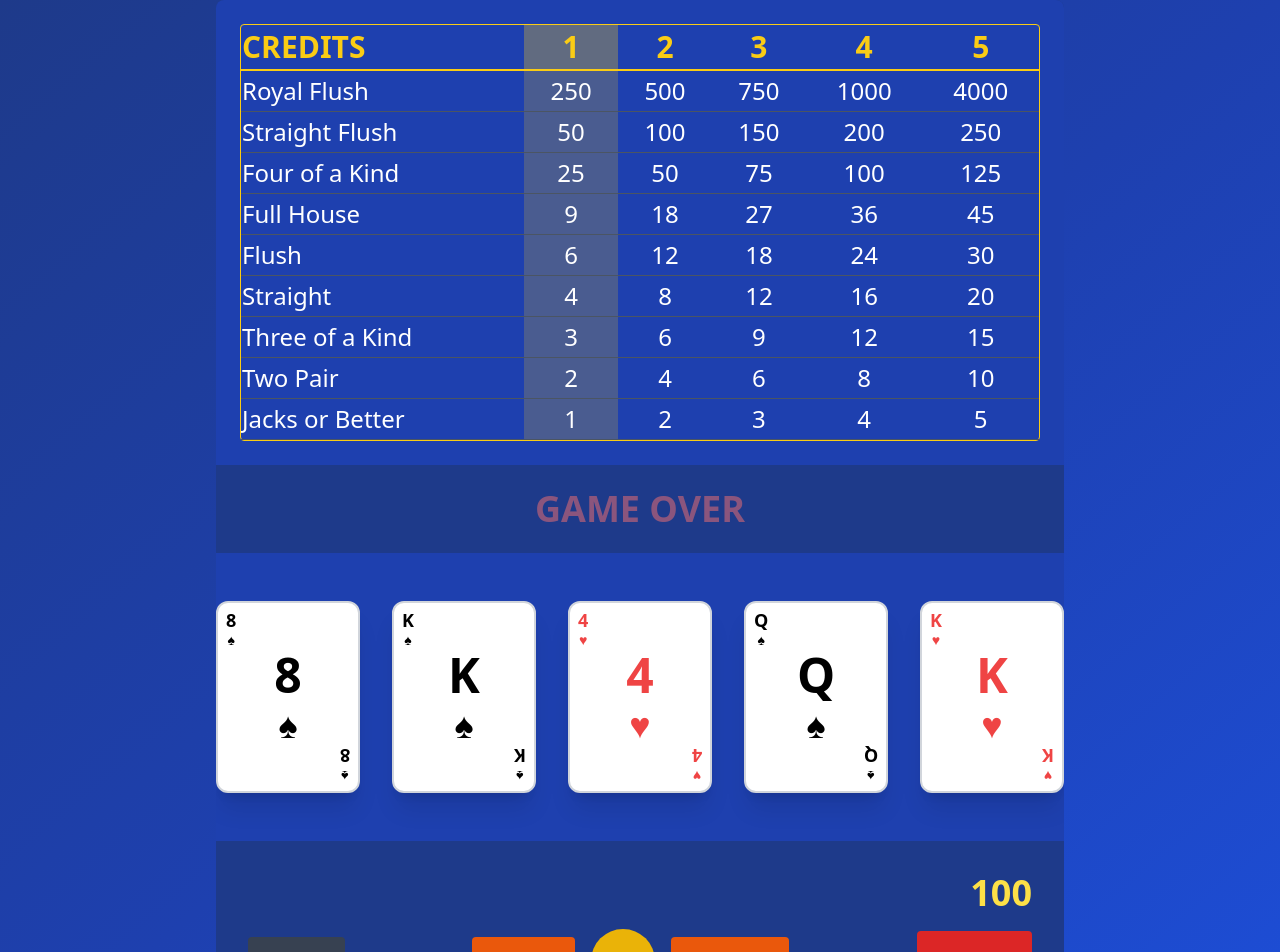
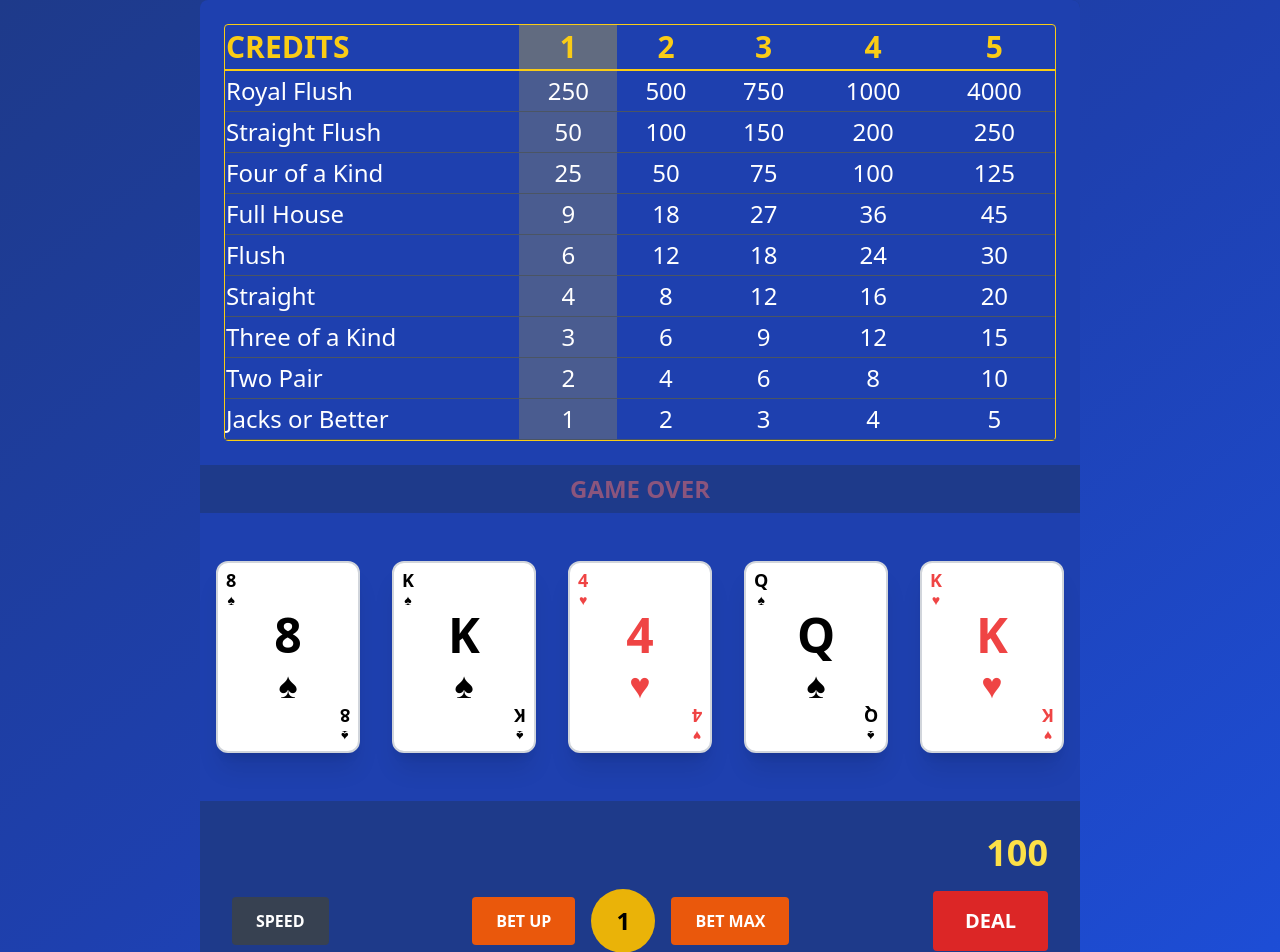
Before and after one commit to audiodude/video-poker-2, a Vue app: page / in a window 1280 px wide. Shown: the top 952 px of the page. Built offline with nearby package versions, Linux system fonts and the light colour scheme.

Commit message:
Properly indicating optimal cards

```diff
--- a/src/components/PlayingCard.vue
+++ b/src/components/PlayingCard.vue
@@ -76,9 +76,8 @@ const suitColorClass = computed(() => {
 const cardClasses = computed(() => [
   'cursor-pointer',
   {
-    'ring-4 ring-yellow-400 shadow-2xl': props.isHeld,
-    'ring-3 ring-green-400 shadow-green-400/50': props.isOptimalHold && !props.isPlayerHold,
-    'ring-3 ring-red-400 shadow-red-400/50': props.isPlayerHold && !props.isOptimalHold,
+    'ring-4 ring-yellow-400 shadow-2xl': props.isHeld && !props.isOptimalHold,
+    'ring-8 ring-green-700 shadow-2xl shadow-green-700/50': props.isOptimalHold,
   }
 ])
 </script>
--- a/src/components/VideoPokerGame.vue
+++ b/src/components/VideoPokerGame.vue
@@ -22,18 +22,18 @@
     <div class="cards-section">
       <div class="cards-container">
         <div
-          v-for="(card, index) in gameStore.currentHand"
+          v-for="(card, index) in displayHand"
           :key="`${card?.suit}-${card?.rank}-${index}`"
           class="card-wrapper"
         >
-          <div v-if="gameStore.heldCards[index]" class="held-label">HELD</div>
+          <div v-if="(gameStore.heldCards[index] && !showOptimalCards) || (showOptimalCards && isPlayerHold(index))" class="held-label">HELD</div>
           <PlayingCard
             :card="card"
-            :is-held="gameStore.heldCards[index]"
+            :is-held="gameStore.heldCards[index] && !showOptimalCards"
             :show-hold-button="false"
             :is-optimal-hold="isOptimalHold(index)"
             :is-player-hold="isPlayerHold(index)"
-            @click="gameStore.toggleHold(index)"
+            @click="!showOptimalCards ? gameStore.toggleHold(index) : undefined"
           />
         </div>
       </div>
@@ -43,6 +43,18 @@
     <div class="controls-section">
       <!-- Credits display on its own row -->
       <div class="credits-row">
+        <!-- Training feedback on left -->
+        <div class="training-feedback-left">
+          <div v-if="gameStore.phase === 'result'">
+            <div v-if="gameStore.isOptimalPlay()" class="optimal-play">
+              Optimal cards held!
+            </div>
+            <button v-else @click="toggleOptimalDisplay" class="show-optimal-button">
+              {{ showOptimalCards ? 'Hide optimal cards' : 'Show optimal cards' }}
+            </button>
+          </div>
+        </div>
+
         <div class="credits-display">
           <div class="credits-amount">{{ gameStore.credits }}</div>
         </div>
@@ -103,7 +115,7 @@
 
           <button
             v-else-if="gameStore.phase === 'result'"
-            @click="gameStore.newHand"
+            @click="handleNewHand"
             class="deal-button"
           >
             DEAL
@@ -111,12 +123,9 @@
         </div>
       </div>
 
-      <!-- Game info bar -->
-      <div class="info-bar">
-        <div class="game-name">JACKS OR BETTER</div>
-        <div v-if="gameStore.credits <= 0" class="game-over">
-          <button @click="gameStore.resetCredits" class="reset-button">GAME OVER - CLICK TO RESET</button>
-        </div>
+      <!-- Game over section (only when needed) -->
+      <div v-if="gameStore.credits <= 0" class="game-over-section">
+        <button @click="gameStore.resetCredits" class="reset-button">GAME OVER - CLICK TO RESET</button>
       </div>
     </div>
 
@@ -128,7 +137,7 @@
 </template>
 
 <script setup lang="ts">
-import { ref } from 'vue'
+import { ref, computed } from 'vue'
 import { useGameStore } from '@/stores/gameStore'
 import PlayingCard from './PlayingCard.vue'
 import PayTable from './PayTable.vue'
@@ -136,6 +145,13 @@ import FeedbackPanel from './FeedbackPanel.vue'
 
 const gameStore = useGameStore()
 const showFeedback = ref(false)
+const showOptimalCards = ref(false)
+
+const displayHand = computed(() => {
+  return showOptimalCards.value && gameStore.initialHand.length > 0
+    ? gameStore.initialHand
+    : gameStore.currentHand
+})
 
 function handleDeal() {
   if (gameStore.bet === 5) {
@@ -151,8 +167,23 @@ function isOptimalHold(index: number): boolean {
 
 function isPlayerHold(index: number): boolean {
   return gameStore.showOptimalFeedback &&
-         gameStore.playerHold[index] === true &&
-         !isOptimalHold(index)
+         gameStore.playerHold[index] === true
+}
+
+function toggleOptimalDisplay() {
+  showOptimalCards.value = !showOptimalCards.value
+  if (showOptimalCards.value) {
+    gameStore.showOptimalStrategy()
+  } else {
+    gameStore.hideOptimalStrategy()
+  }
+}
+
+function handleNewHand() {
+  // Reset optimal cards display when starting new hand
+  showOptimalCards.value = false
+  gameStore.hideOptimalStrategy()
+  gameStore.newHand()
 }
 
 gameStore.initializeGame()
@@ -168,8 +199,8 @@ gameStore.initializeGame()
 }
 
 .hand-result-display {
-  @apply bg-blue-900 text-center py-6;
-  min-height: 5rem;
+  @apply bg-blue-900 text-center py-2;
+  min-height: 2.5rem;
 }
 
 .hand-result-content {
@@ -177,15 +208,15 @@ gameStore.initializeGame()
 }
 
 .hand-name {
-  @apply text-4xl font-bold text-yellow-300;
+  @apply text-2xl font-bold text-yellow-300;
 }
 
 .game-over-text {
-  @apply text-4xl font-bold text-red-400 animate-pulse;
+  @apply text-2xl font-bold text-red-400 animate-pulse;
 }
 
 .invisible-placeholder {
-  @apply text-4xl font-bold opacity-0;
+  @apply text-2xl font-bold opacity-0;
 }
 
 .cards-section {
@@ -193,7 +224,7 @@ gameStore.initializeGame()
 }
 
 .cards-container {
-  @apply flex justify-center gap-8;
+  @apply flex justify-center gap-8 px-4;
 }
 
 .card-wrapper {
@@ -209,7 +240,11 @@ gameStore.initializeGame()
 }
 
 .credits-row {
-  @apply flex justify-end mb-4;
+  @apply flex justify-between items-center mb-4;
+}
+
+.training-feedback-left {
+  @apply flex items-center;
 }
 
 .control-row {
@@ -276,6 +311,18 @@ gameStore.initializeGame()
   @apply font-bold text-yellow-300 text-lg;
 }
 
+.optimal-play {
+  @apply text-green-400 font-semibold;
+}
+
+.show-optimal-button {
+  @apply bg-blue-600 hover:bg-blue-700 text-white font-bold py-1 px-3 text-xs rounded;
+}
+
+.game-over-section {
+  @apply text-center py-4;
+}
+
 .reset-button {
   @apply bg-red-600 hover:bg-red-700 text-white font-bold py-2 px-4 text-sm rounded;
 }
--- a/src/stores/gameStore.ts
+++ b/src/stores/gameStore.ts
@@ -17,6 +17,7 @@ export const useGameStore = defineStore('game', () => {
   const playerHold = ref<boolean[]>([])
   const handResult = ref<HandResult | null>(null)
   const showOptimalFeedback = ref(false)
+  const initialHand = ref<Card[]>([])
 
   const canBet = computed(() => (phase.value === 'betting' || phase.value === 'result') && credits.value >= 1)
   const canDeal = computed(() => (phase.value === 'betting' || phase.value === 'result') && credits.value >= bet.value)
@@ -38,6 +39,7 @@ export const useGameStore = defineStore('game', () => {
     playerHold.value = []
     handResult.value = null
     showOptimalFeedback.value = false
+    initialHand.value = []
     deck.value = shuffleDeck(createDeck())
     showRandomCards()
   }
@@ -83,8 +85,10 @@ export const useGameStore = defineStore('game', () => {
 
     const { dealtCards, remainingDeck } = dealCards(deck.value, 5)
     currentHand.value = dealtCards
+    initialHand.value = [...dealtCards] // Store the initial hand for optimal display
     deck.value = remainingDeck
 
+    // Calculate optimal hold for the dealt hand - this is THE optimal hold for this round
     optimalHold.value = getOptimalHold(currentHand.value)
     phase.value = 'holding'
   }
@@ -117,10 +121,25 @@ export const useGameStore = defineStore('game', () => {
       .filter(index => index !== null) as number[]
 
     if (cardsToReplace.length > 0) {
-      const { dealtCards } = dealCards(deck.value, cardsToReplace.length)
+      // Ensure we have enough cards in the deck
+      if (deck.value.length < cardsToReplace.length) {
+        deck.value = shuffleDeck(createDeck())
+        // Remove cards already in hand from new deck
+        const cardsInHand = currentHand.value.filter(card => card)
+        deck.value = deck.value.filter(deckCard =>
+          !cardsInHand.some(handCard =>
+            handCard && deckCard.suit === handCard.suit && deckCard.rank === handCard.rank
+          )
+        )
+      }
+
+      const { dealtCards, remainingDeck } = dealCards(deck.value, cardsToReplace.length)
+      deck.value = remainingDeck
 
       cardsToReplace.forEach((cardIndex, replaceIndex) => {
-        currentHand.value[cardIndex] = dealtCards[replaceIndex]
+        if (dealtCards[replaceIndex]) {
+          currentHand.value[cardIndex] = dealtCards[replaceIndex]
+        }
       })
     }
 
@@ -153,8 +172,10 @@ export const useGameStore = defineStore('game', () => {
 
         const { dealtCards, remainingDeck } = dealCards(deck.value, 5)
         currentHand.value = dealtCards
+        initialHand.value = [...dealtCards] // Store the initial hand for optimal display
         deck.value = remainingDeck
 
+        // Calculate optimal hold for the dealt hand - this is THE optimal hold for this round
         optimalHold.value = getOptimalHold(currentHand.value)
         phase.value = 'holding'
       } else {
@@ -167,9 +188,9 @@ export const useGameStore = defineStore('game', () => {
 
   function clearHandResult() {
     handResult.value = null
-    optimalHold.value = null
     playerHold.value = []
     showOptimalFeedback.value = false
+    // Don't clear optimalHold here - it should persist for showing optimal strategy
   }
 
   function showOptimalStrategy() {
@@ -197,13 +218,19 @@ export const useGameStore = defineStore('game', () => {
   function showRandomCards() {
     const shuffledDeck = shuffleDeck(createDeck())
     const { dealtCards } = dealCards(shuffledDeck, 5)
-    currentHand.value = dealtCards
+    // Ensure we always have exactly 5 cards
+    currentHand.value = [...dealtCards]
+    // Fill any missing slots with placeholder (shouldn't happen, but safety check)
+    while (currentHand.value.length < 5) {
+      currentHand.value.push(dealtCards[0]) // duplicate first card as fallback
+    }
   }
 
   return {
     credits,
     bet,
     currentHand,
+    initialHand,
     heldCards,
     phase,
     lastWinAmount,
```
